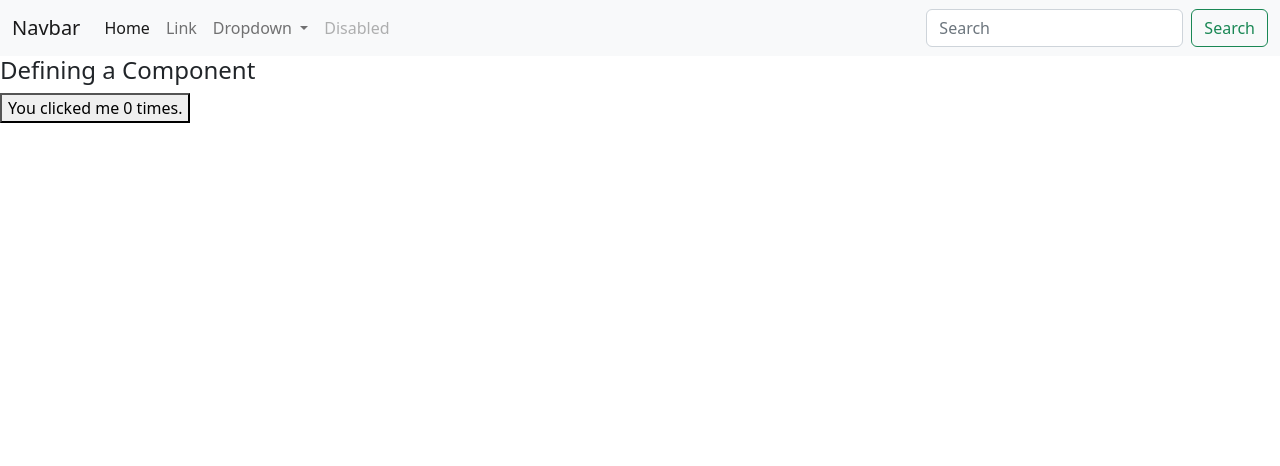
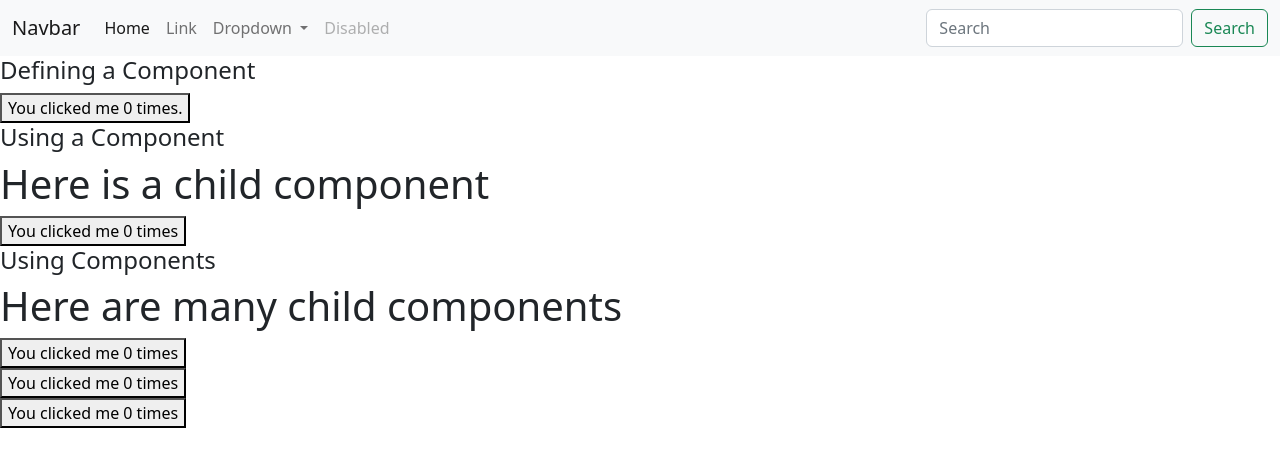
Before and after one commit to ljh9/VueExercises, a Vue app: page / in a window 1280 px wide. Shown: the top 466 px of the page. Built offline with nearby package versions, Linux system fonts and the light colour scheme.

Commit message:
UsingComponentNTimes

```diff
--- a/src/views/Exercise08/ExerciseTest08.vue
+++ b/src/views/Exercise08/ExerciseTest08.vue
@@ -1,10 +1,16 @@
 <script setup>
 import DefiningComponent from './DefiningComponent.vue'
+import UsingComponent from './UsingComponent.vue'
+import UsingComponentNTimes from './UsingComponentNTimes.vue'
 </script>
 
 <template>
     <div>
         <h4>Defining a Component</h4>
         <DefiningComponent />
+        <h4>Using a Component</h4>
+        <UsingComponent />
+        <h4>Using Components</h4>
+        <UsingComponentNTimes />
     </div>
 </template>
--- /dev/null
+++ b/src/views/Exercise08/UsingComponentNTimes.vue
@@ -0,0 +1,17 @@
+<script>
+import ButtonCounter from './ButtonCounter.vue'
+export default {
+  components: {
+    ButtonCounter
+  }
+}
+</script>
+
+<template>
+    <div class="exercise">
+        <h1>Here are many child components</h1>
+        <ButtonCounter />
+        <ButtonCounter />
+        <ButtonCounter />
+    </div>
+</template>
```
